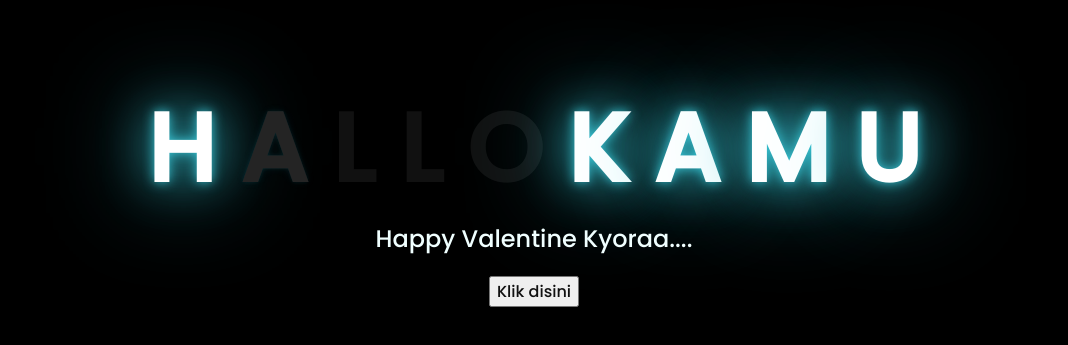
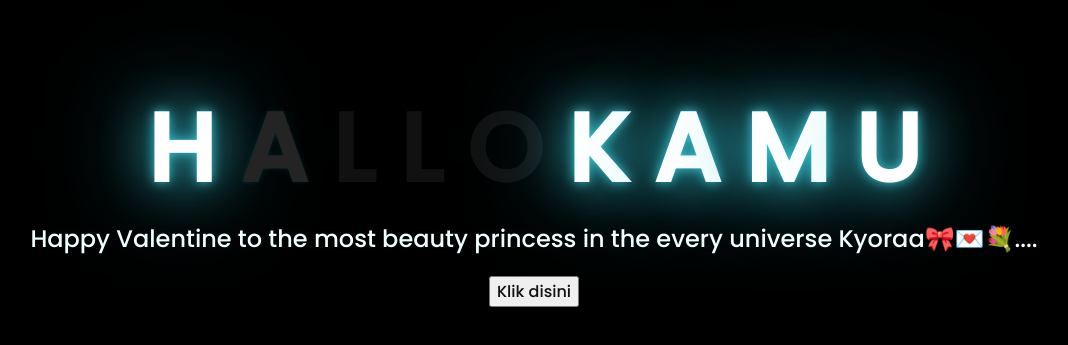
Before and after one commit to Kyoraa-2608/Kyoora-2608.github.io, a plain HTML site: page index.html in a window 1280 px wide. Shown: the part 217-562 px from the top of the page, without its empty margins (114-1182 px from the left). Drawn offline with Linux system fonts and the light colour scheme.

Commit message:
index.html

```diff
--- a/index.html
+++ b/index.html
@@ -22,7 +22,7 @@
         <span>U</span>
     </div>
     <div class="description">
-        <span>Happy Valentine Kyoraa....</span>
+        <span>Happy Valentine to the most beauty princess in the every universe Kyoraa🎀💌💐....</span>
     </div>
     <div class="button">
         <button>
```
